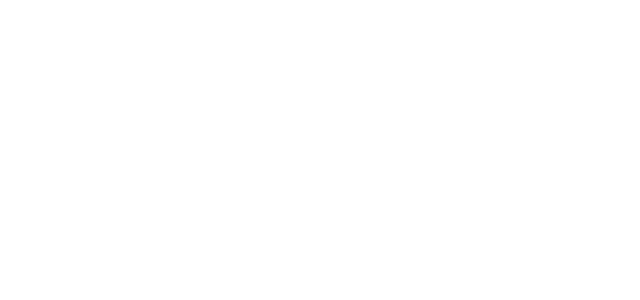
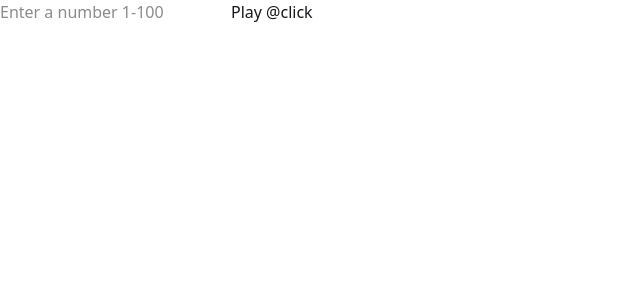
Before and after one commit to staten-island-tech/supabase-project-laiths-lucky-lounge-and-co, a Vue app in the folder app/: page /highlow in a window 1280 px wide. Shown: the top 300 px of the page, without its empty margins (0-640 px from the left). Built offline with nearby package versions, Linux system fonts and the light colour scheme.

Commit message:
Update HighLow.vue

```diff
--- a/app/src/views/HighLow.vue
+++ b/app/src/views/HighLow.vue
@@ -1,5 +1,8 @@
 <template>
     <div>
+        <input type="text" placeholder="Enter a number 1-100" />
+        <button>Play</button>
+        @click
 
     </div>
 </template>
```
